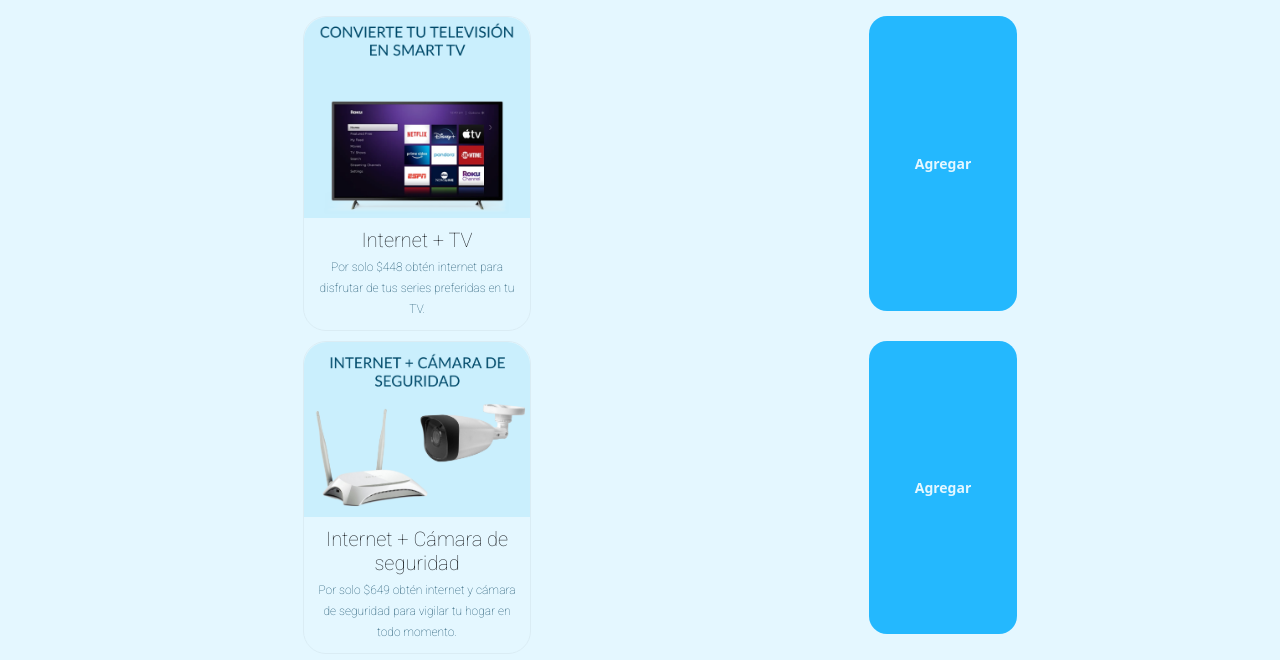
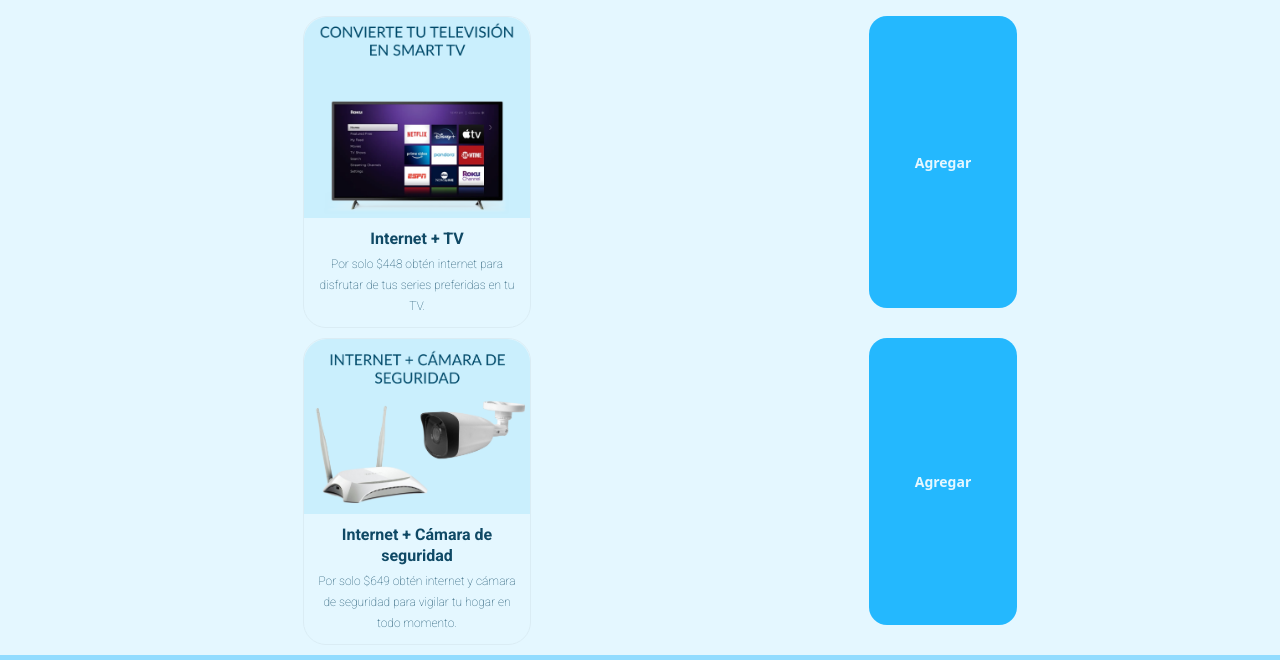
Before and after one commit to mcer23/melissaEstrada_SonoredNetworks, a website: page html/promociones.html in a window 1280 px wide. Shown: the part 130-790 px from the top of the page. Drawn offline with nearby package versions, Linux system fonts and the light colour scheme.

Commit message:
promo-h5

```diff
--- a/sass/estilo.scss
+++ b/sass/estilo.scss
@@ -210,7 +210,7 @@ html{
     .promo--contenedor img{
         border-radius: 23px 23px 0 0;
     }
-    .promo--texto h5{
+    .promo--texto h2{
         font-family: 'Roboto',sans-serif;
         font-size: 1.6rem;
         line-height: 21.09px;
```
Also changed, not shown: css/estilo.css.
